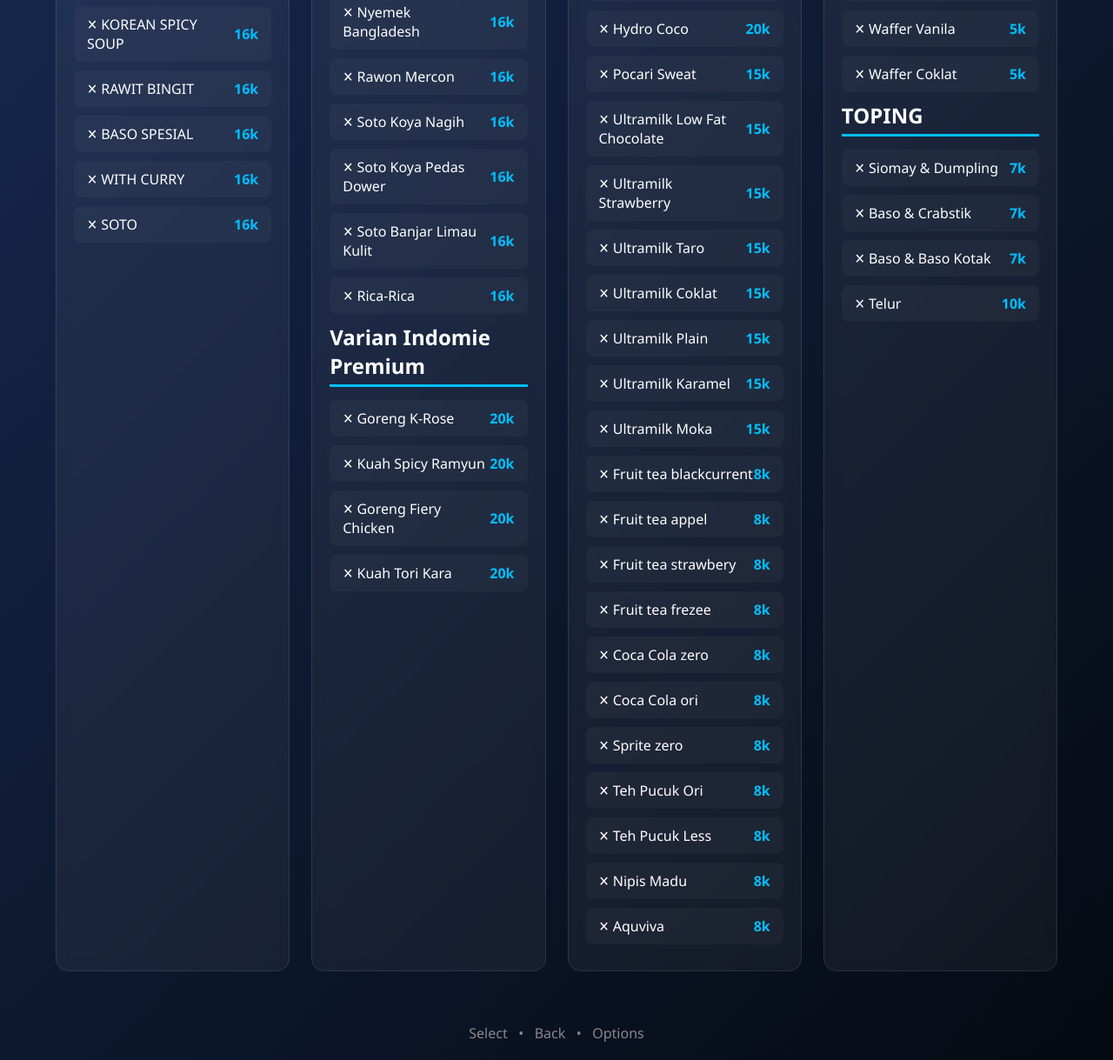
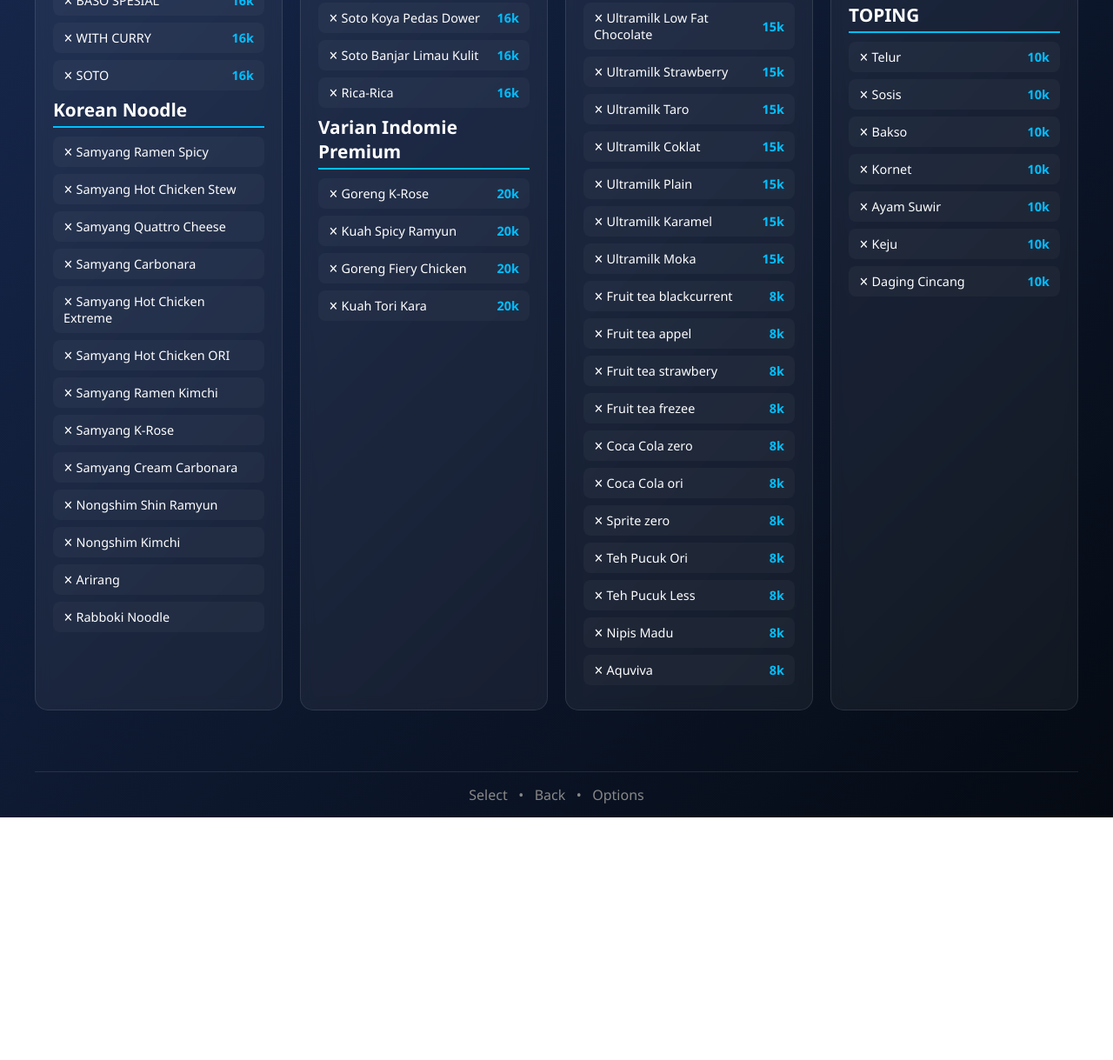
Before and after one commit to vibestationpondokaren-lab/menuVibestationPondokAren, a plain HTML site: page index.html in a window 1280 px wide. Shown: the part 650-1869 px from the top of the page at 87% size. After the commit the page ends 1590 px from the top, so only its background shows below. Drawn offline with Linux system fonts and the light colour scheme.

Commit message:
Update index.html
Lengkap

```diff
--- a/index.html
+++ b/index.html
@@ -23,51 +23,53 @@
 
     /* Header */
     header {
-            width: 90%;
+        width: 100%;
         max-width: 1200px;
-            padding: 20px 0;
+        padding: 20px;
         display: flex;
         justify-content: space-between;
         align-items: center;
         border-bottom: 1px solid rgba(255, 255, 255, 0.1);
+        flex-wrap: wrap;
+        gap: 10px;
     }
 
     .ps-logo {
-            font-size: 28px;
+        font-size: 1.8rem;
         font-weight: bold;
         letter-spacing: 2px;
         color: #00bfff;
     }
 
     .system-icons {
-            font-size: 22px;
+        font-size: 1.2rem;
         color: #aaa;
     }
 
     /* Container */
     .container {
-            width: 90%;
+        width: 95%;
         max-width: 1200px;
-            margin-top: 30px;
+        margin: 30px 0;
     }
 
     h1 {
-            font-size: 2.5rem;
+        font-size: 2rem;
         margin-bottom: 5px;
         color: #fff;
     }
 
     .subtitle {
         color: #00bfff;
-            margin-bottom: 30px;
+        margin-bottom: 20px;
         font-weight: 600;
     }
 
     /* Grid Menu */
     .menu-wrapper {
         display: grid;
-            grid-template-columns: repeat(auto-fit, minmax(250px, 1fr));
-            gap: 25px;
+        grid-template-columns: repeat(auto-fit, minmax(280px, 1fr));
+        gap: 20px;
     }
 
     /* Card */
@@ -78,6 +80,11 @@
         border: 1px solid rgba(255, 255, 255, 0.1);
         backdrop-filter: blur(8px);
         transition: transform 0.3s, box-shadow 0.3s;
+        display: flex;
+        flex-direction: column;
+        max-height: 100%;
+        overflow-y: auto;
+        word-wrap: break-word;
     }
 
     .category-card:hover {
@@ -86,10 +93,11 @@
     }
 
     .category-card h2 {
-            font-size: 1.5rem;
-            margin-bottom: 15px;
-            border-bottom: 3px solid #00bfff;
+        font-size: 1.3rem;
+        margin-bottom: 10px;
+        border-bottom: 2px solid #00bfff;
         padding-bottom: 5px;
+        flex-shrink: 0;
     }
 
     /* Menu Items */
@@ -97,11 +105,13 @@
         display: flex;
         justify-content: space-between;
         align-items: center;
-            padding: 10px 15px;
-            margin-bottom: 10px;
+        padding: 8px 12px;
+        margin-bottom: 8px;
         border-radius: 8px;
         background: rgba(255, 255, 255, 0.03);
         transition: 0.3s;
+        font-size: 0.9rem;
+        word-break: break-word;
     }
 
     .menu-item:hover {
@@ -112,11 +122,14 @@
 
     .menu-item .item-name {
         font-weight: 500;
+        word-break: break-word;
     }
 
     .menu-item .item-price {
         font-weight: bold;
         color: #00bfff;
+        white-space: nowrap;
+        margin-left: 10px;
     }
 
     .menu-item:hover .item-price {
@@ -125,16 +138,30 @@
 
     /* Footer */
     .footer-nav {
+        width: 100%;
+        max-width: 1200px;
         margin-top: 40px;
-            padding: 20px;
+        padding: 15px;
         color: #888;
         text-align: center;
+        border-top: 1px solid rgba(255, 255, 255, 0.1);
     }
 
     /* Responsive */
-        @media (max-width: 600px) {
-            h1 { font-size: 2rem; }
-            .category-card h2 { font-size: 1.3rem; }
+    @media (max-width: 768px) {
+        h1 { font-size: 1.7rem; }
+        .category-card h2 { font-size: 1.2rem; }
+        .menu-item { font-size: 0.85rem; padding: 6px 10px; }
+    }
+
+    @media (max-width: 480px) {
+        header {
+            flex-direction: column;
+            align-items: flex-start;
+        }
+        .ps-logo { font-size: 1.5rem; }
+        .system-icons { font-size: 1rem; }
+        .menu-wrapper { grid-template-columns: 1fr; }
     }
 </style>
 </head>
@@ -164,6 +191,20 @@
             <div class="menu-item"><span class="item-name">✕ BASO SPESIAL</span><span class="item-price">16k</span></div>
             <div class="menu-item"><span class="item-name">✕ WITH CURRY</span><span class="item-price">16k</span></div>
             <div class="menu-item"><span class="item-name">✕ SOTO</span><span class="item-price">16k</span></div>
+            <h2>Korean Noodle</h2>
+            <div class="menu-item"><span class="item-name">✕ Samyang Ramen Spicy</span><span class="item-price"></span></div>
+            <div class="menu-item"><span class="item-name">✕ Samyang Hot Chicken Stew</span><span class="item-price"></span></div>
+            <div class="menu-item"><span class="item-name">✕ Samyang Quattro Cheese</span><span class="item-price"></span></div>
+            <div class="menu-item"><span class="item-name">✕ Samyang Carbonara</span><span class="item-price"></span></div>
+            <div class="menu-item"><span class="item-name">✕ Samyang Hot Chicken Extreme</span><span class="item-price"></span></div>
+            <div class="menu-item"><span class="item-name">✕ Samyang Hot Chicken ORI</span><span class="item-price"></span></div>
+            <div class="menu-item"><span class="item-name">✕ Samyang Ramen Kimchi</span><span class="item-price"></span></div>
+            <div class="menu-item"><span class="item-name">✕ Samyang K-Rose</span><span class="item-price"></span></div>
+            <div class="menu-item"><span class="item-name">✕ Samyang Cream Carbonara</span><span class="item-price"></span></div>
+            <div class="menu-item"><span class="item-name">✕ Nongshim Shin Ramyun</span><span class="item-price"></span></div>
+            <div class="menu-item"><span class="item-name">✕ Nongshim Kimchi</span><span class="item-price"></span></div>
+            <div class="menu-item"><span class="item-name">✕ Arirang</span><span class="item-price"></span></div>
+            <div class="menu-item"><span class="item-name">✕ Rabboki Noodle</span><span class="item-price"></span></div>
         </div>
 
         <!-- Indomie -->
@@ -181,27 +222,11 @@
             <div class="menu-item"><span class="item-name">✕ Soto Koya Pedas Dower</span><span class="item-price">16k</span></div>
             <div class="menu-item"><span class="item-name">✕ Soto Banjar Limau Kulit</span><span class="item-price">16k</span></div>
             <div class="menu-item"><span class="item-name">✕ Rica-Rica</span><span class="item-price">16k</span></div>
-
-                <div></div>
-                <div></div>
             <h2>Varian Indomie Premium</h2>
-                <div class="menu-item">
-  <span class="item-name">✕ Goreng K-Rose</span>
-  <span class="item-price">20k</span>
-</div>
-<div class="menu-item">
-  <span class="item-name">✕ Kuah Spicy Ramyun</span>
-  <span class="item-price">20k</span>
-</div>
-<div class="menu-item">
-  <span class="item-name">✕ Goreng Fiery Chicken</span>
-  <span class="item-price">20k</span>
-</div>
-<div class="menu-item">
-  <span class="item-name">✕ Kuah Tori Kara</span>
-  <span class="item-price">20k</span>
-</div>
-
+            <div class="menu-item"><span class="item-name">✕ Goreng K-Rose</span><span class="item-price">20k</span></div>
+            <div class="menu-item"><span class="item-name">✕ Kuah Spicy Ramyun</span><span class="item-price">20k</span></div>
+            <div class="menu-item"><span class="item-name">✕ Goreng Fiery Chicken</span><span class="item-price">20k</span></div>
+            <div class="menu-item"><span class="item-name">✕ Kuah Tori Kara</span><span class="item-price">20k</span></div>
         </div>
 
         <!-- Beverages -->
@@ -223,7 +248,6 @@
             <div class="menu-item"><span class="item-name">✕ Ultramilk Plain</span><span class="item-price">15k</span></div>
             <div class="menu-item"><span class="item-name">✕ Ultramilk Karamel</span><span class="item-price">15k</span></div>
             <div class="menu-item"><span class="item-name">✕ Ultramilk Moka</span><span class="item-price">15k</span></div>
-
             <div class="menu-item"><span class="item-name">✕ Fruit tea blackcurrent</span><span class="item-price">8k</span></div>
             <div class="menu-item"><span class="item-name">✕ Fruit tea appel</span><span class="item-price">8k</span></div>
             <div class="menu-item"><span class="item-name">✕ Fruit tea strawbery</span><span class="item-price">8k</span></div>
@@ -249,12 +273,14 @@
             <div class="menu-item"><span class="item-name">✕ Koko Crunch</span><span class="item-price">5k</span></div>
             <div class="menu-item"><span class="item-name">✕ Waffer Vanila</span><span class="item-price">5k</span></div>
             <div class="menu-item"><span class="item-name">✕ Waffer Coklat</span><span class="item-price">5k</span></div>
-
             <h2>TOPING</h2>
-                <div class="menu-item"><span class="item-name">✕ Siomay & Dumpling</span><span class="item-price">7k</span></div>
-                <div class="menu-item"><span class="item-name">✕ Baso & Crabstik</span><span class="item-price">7k</span></div>
-                <div class="menu-item"><span class="item-name">✕ Baso & Baso Kotak</span><span class="item-price">7k</span></div>
             <div class="menu-item"><span class="item-name">✕ Telur</span><span class="item-price">10k</span></div>
+            <div class="menu-item"><span class="item-name">✕ Sosis</span><span class="item-price">10k</span></div>
+            <div class="menu-item"><span class="item-name">✕ Bakso</span><span class="item-price">10k</span></div>
+            <div class="menu-item"><span class="item-name">✕ Kornet</span><span class="item-price">10k</span></div>
+            <div class="menu-item"><span class="item-name">✕ Ayam Suwir</span><span class="item-price">10k</span></div>
+            <div class="menu-item"><span class="item-name">✕ Keju</span><span class="item-price">10k</span></div>
+            <div class="menu-item"><span class="item-name">✕ Daging Cincang</span><span class="item-price">10k</span></div>
         </div>
 
     </div>
```
Lines whose indentation alone changed are shown as unchanged.
